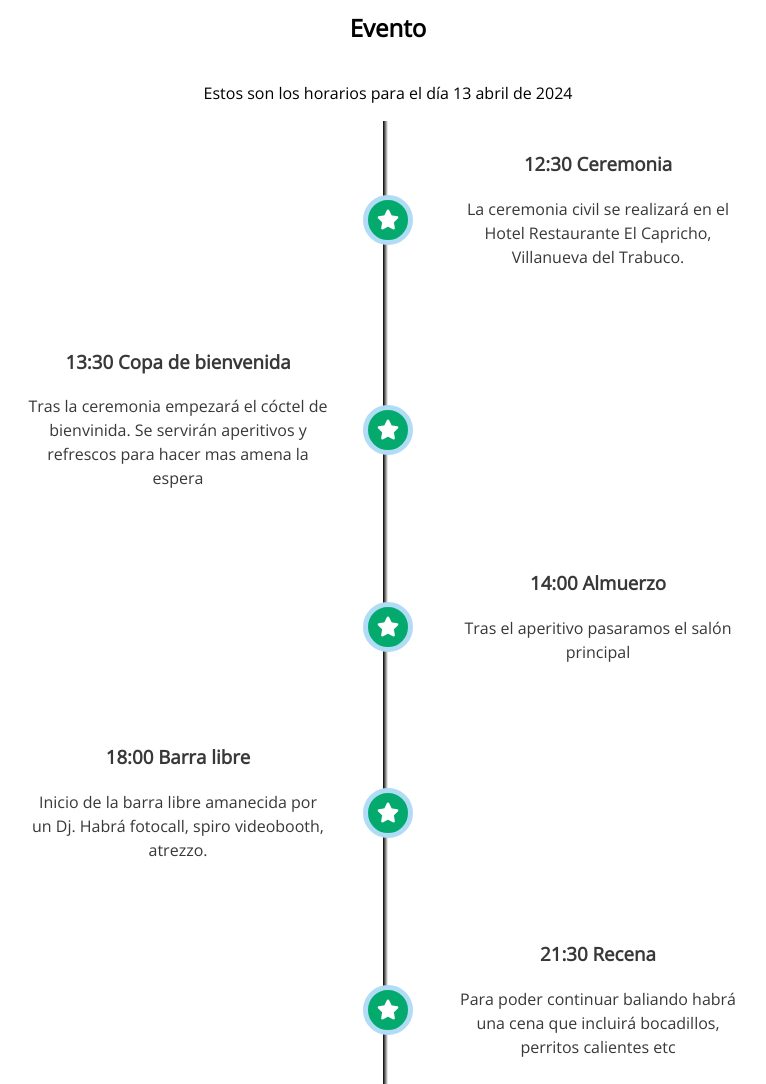
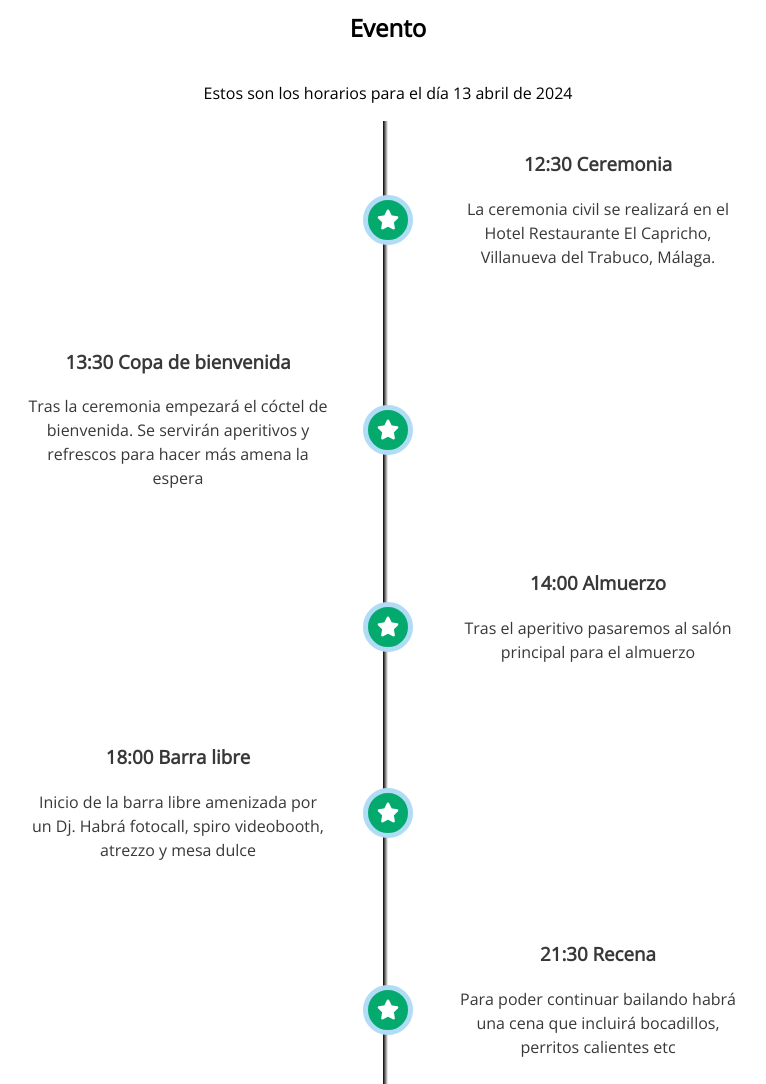
Before and after one commit to raulG91/weeding, a Flask app: page / in a window 1280 px wide. Shown: the part 2257-3341 px from the top of the page, without its empty margins (252-1018 px from the left). Run offline with Flask 2, Linux system fonts and the light colour scheme; parts of the project's set-up code (start-up, migrations or seed data) failed here and were passed over; some libraries are stand-ins or nearby versions.

Commit message:
Fixing typos

```diff
--- a/app/public/templates/index.html
+++ b/app/public/templates/index.html
@@ -96,7 +96,7 @@
         </div>
         <div class="info">
           <h3>12:30 Ceremonia</h3>
-          <p>La ceremonia civil se realizará en el Hotel Restaurante El Capricho, Villanueva del Trabuco. </p>
+          <p>La ceremonia civil se realizará en el Hotel Restaurante El Capricho, Villanueva del Trabuco, Málaga. </p>
         </div>
       </div>
       <div class="timeline box-right">
@@ -106,7 +106,7 @@
         </div>
         <div class="info">
           <h3>13:30 Copa de bienvenida</h3>
-          <p>Tras la ceremonia empezará el cóctel de bienvinida. Se servirán aperitivos y refrescos para hacer mas amena
+          <p>Tras la ceremonia empezará el cóctel de bienvenida. Se servirán aperitivos y refrescos para hacer más amena
             la espera</p>
         </div>
       </div>
@@ -117,7 +117,7 @@
         </div>
         <div class="info">
           <h3>14:00 Almuerzo</h3>
-          <p>Tras el aperitivo pasaramos el salón principal</p>
+          <p>Tras el aperitivo pasaremos al salón principal para el almuerzo</p>
         </div>
       </div>
       <div class="timeline box-right">
@@ -127,7 +127,7 @@
         </div>
         <div class="info">
           <h3>18:00 Barra libre</h3>
-          <p>Inicio de la barra libre amanecida por un Dj. Habrá fotocall, spiro videobooth, atrezzo. </p>
+          <p>Inicio de la barra libre amenizada por un Dj. Habrá fotocall, spiro videobooth, atrezzo y mesa dulce </p>
         </div>
       </div>
       <div class="timeline">
@@ -137,7 +137,7 @@
         </div>
         <div class="info">
           <h3>21:30 Recena</h3>
-          <p>Para poder continuar baliando habrá una cena que incluirá bocadillos, perritos calientes etc</p>
+          <p>Para poder continuar bailando habrá una cena que incluirá bocadillos, perritos calientes etc</p>
         </div>
       </div>
 
@@ -155,7 +155,7 @@
           href="https://www.google.com/maps/search/?api=1&query=37.06764602661133%2C-4.326528072357178"
           target="_blank">Google maps</a>.
       <br>
-      Tambien habrá servicio de autobus que efecturá su salida desde Loja, ¡No olvides indicarlo en tu reserva!</p>
+      También habrá servicio de autobús que efecturá su salida desde Loja, ¡No olvides indicarlo en tu reserva!</p>
       <div id="map" class="map">
 
 
```
